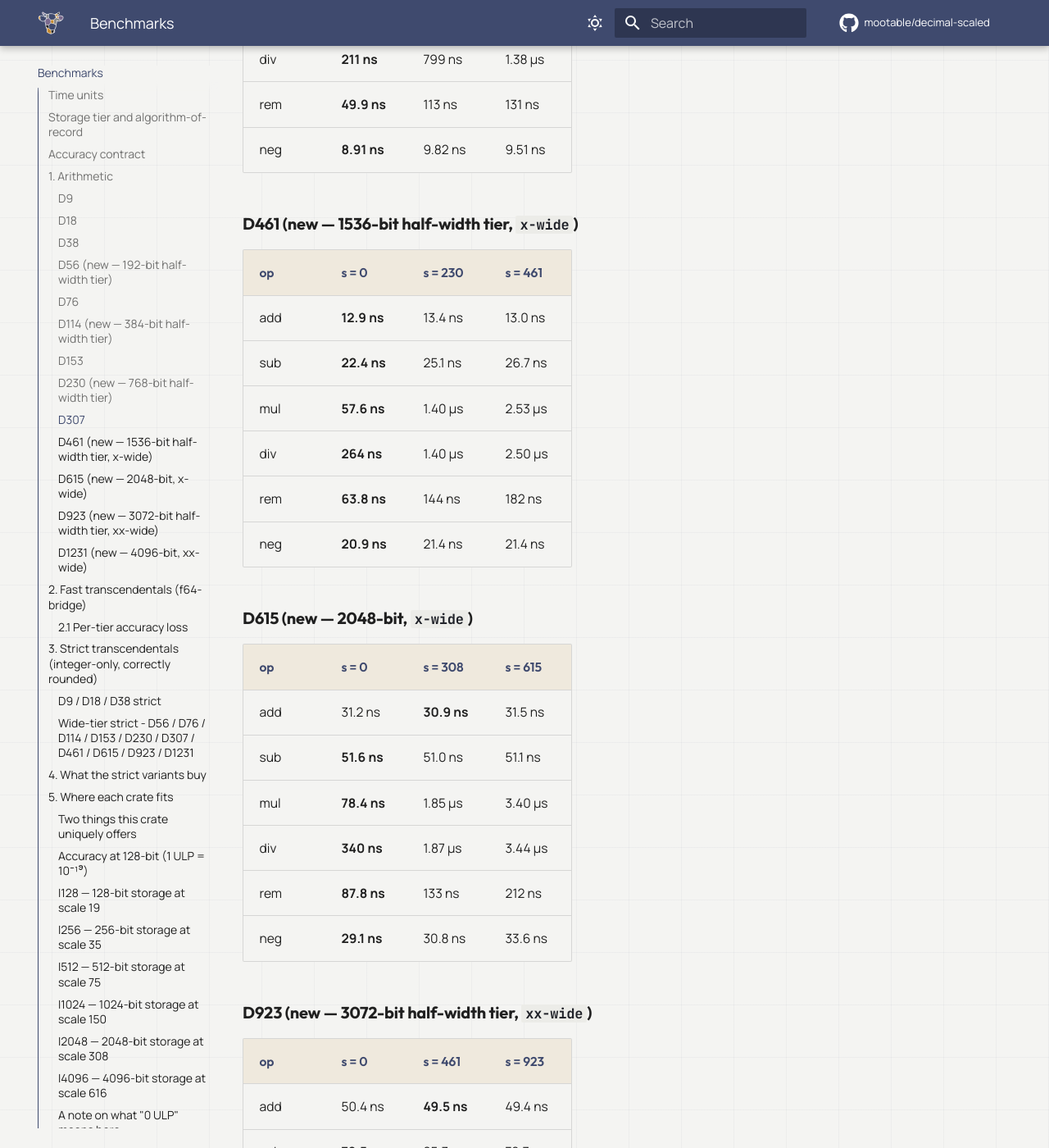
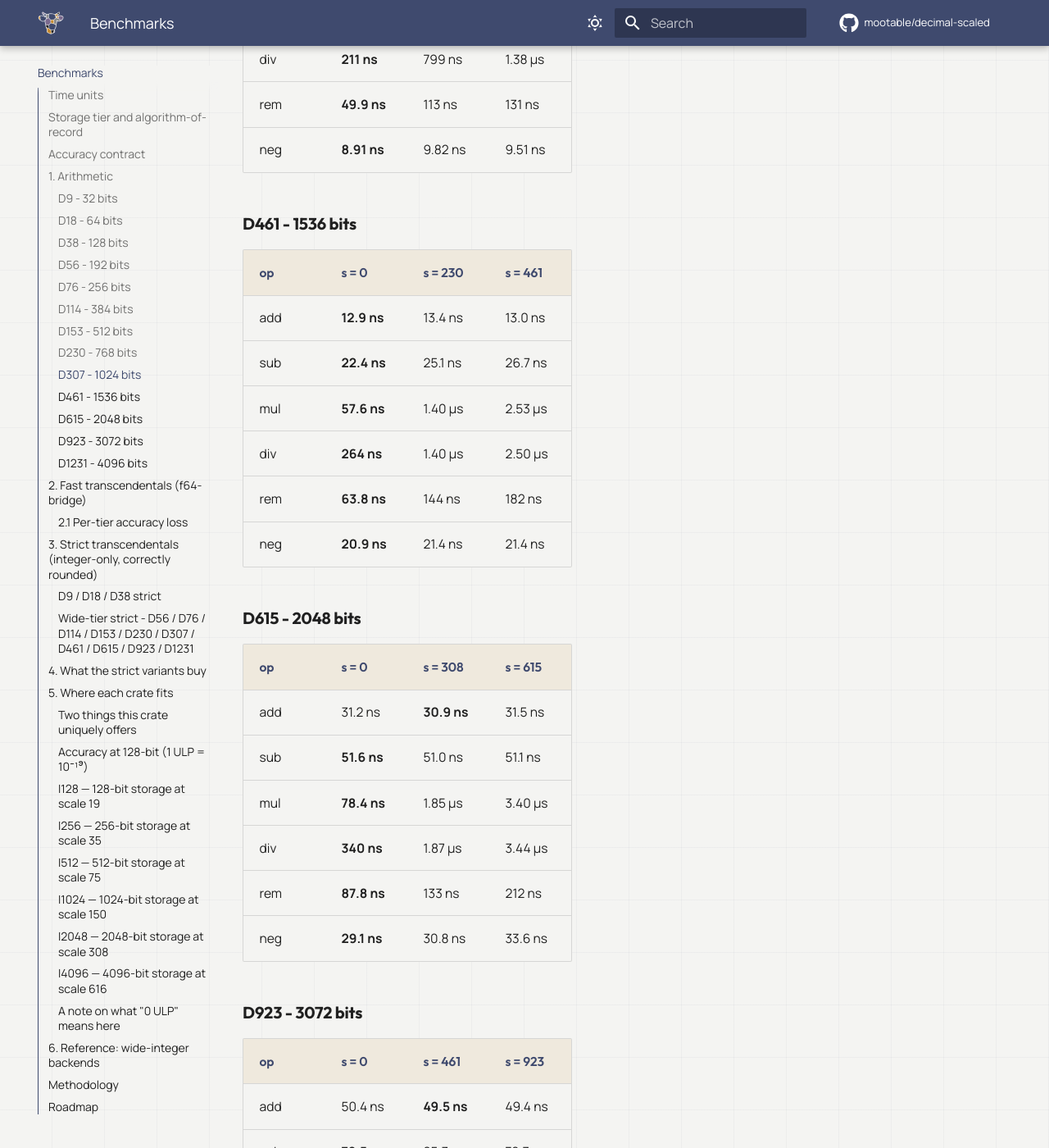
Before and after one commit to mootable/decimal-scaled, an MkDocs documentation site: the page built from docs/benchmarks.md, in a window 1280 px wide and 1400 px high, scrolled down 8414 px. Shown: the whole window at 82% size. Built offline with MkDocs 1.6.1 and Material for MkDocs 9.7.7, drawn with Linux system fonts in a browser that asks for light colours; comment, search, counter and statistics services are not loaded; some of the changed text lies outside the part shown.

Commit message:
docs/benchmarks.md: §1 arithmetic per-tier headings show bit width
Each tier subsection in section 1 (Arithmetic) now reads
'### D{N} - {bits} bits' so the storage size is right next to
the type name when scanning the doc. Drops the parenthetical
'(new — half-width tier)' callouts from the new-tier headings
since the same shape is already in the docs/widths.md overview
table; keeps each heading short and consistent.

```diff
--- a/docs/benchmarks.md
+++ b/docs/benchmarks.md
@@ -127,7 +127,7 @@ Operands `a = from_int(2)`, `b = from_int(1)` - both in-range
 at every public type×scale combo. Six ops: add / sub / mul / div
 / rem / neg.
 
-### D9
+### D9 - 32 bits
 
 | op | s = 0 | s = 5 | s = 9 |
 |---|---|---|---|
@@ -138,7 +138,7 @@ at every public type×scale combo. Six ops: add / sub / mul / div
 | rem | 1.61 ns | **1.61 ns** | 1.62 ns |
 | neg | **257 ps** | 257 ps | 257 ps |
 
-### D18
+### D18 - 64 bits
 
 | op | s = 0 | s = 9 | s = 18 |
 |---|---|---|---|
@@ -149,7 +149,7 @@ at every public type×scale combo. Six ops: add / sub / mul / div
 | rem | **1.61 ns** | 1.72 ns | 2.44 ns |
 | neg | **269 ps** | 270 ps | 268 ps |
 
-### D38
+### D38 - 128 bits
 
 | op | s = 0 | s = 19 | s = 38 |
 |---|---|---|---|
@@ -160,7 +160,7 @@ at every public type×scale combo. Six ops: add / sub / mul / div
 | rem | 8.50 ns | **8.27 ns** | 11.7 ns |
 | neg | **513 ps** | 515 ps | 514 ps |
 
-### D56 (new — 192-bit half-width tier)
+### D56 - 192 bits
 
 | op | s = 0 | s = 28 | s = 56 |
 |---|---|---|---|
@@ -171,7 +171,7 @@ at every public type×scale combo. Six ops: add / sub / mul / div
 | rem | **20.2 ns** | 63.4 ns | 62.3 ns |
 | neg | 1.25 ns | 1.24 ns | **1.20 ns** |
 
-### D76
+### D76 - 256 bits
 
 | op | s = 0 | s = 35 | s = 76 |
 |---|---|---|---|
@@ -182,7 +182,7 @@ at every public type×scale combo. Six ops: add / sub / mul / div
 | rem | **17.0 ns** | 26.7 ns | 161 ns |
 | neg | 1.65 ns | **1.62 ns** | 1.65 ns |
 
-### D114 (new — 384-bit half-width tier)
+### D114 - 384 bits
 
 | op | s = 0 | s = 57 | s = 114 |
 |---|---|---|---|
@@ -193,7 +193,7 @@ at every public type×scale combo. Six ops: add / sub / mul / div
 | rem | **26.7 ns** | 66.7 ns | 77.3 ns |
 | neg | 1.95 ns | 1.97 ns | **1.90 ns** |
 
-### D153
+### D153 - 512 bits
 
 | op | s = 0 | s = 75 | s = 153 |
 |---|---|---|---|
@@ -204,7 +204,7 @@ at every public type×scale combo. Six ops: add / sub / mul / div
 | rem | **23.5 ns** | 43.6 ns | 60.8 ns |
 | neg | 2.69 ns | 2.62 ns | **2.62 ns** |
 
-### D230 (new — 768-bit half-width tier)
+### D230 - 768 bits
 
 | op | s = 0 | s = 115 | s = 230 |
 |---|---|---|---|
@@ -215,7 +215,7 @@ at every public type×scale combo. Six ops: add / sub / mul / div
 | rem | **41.9 ns** | 102 ns | 144 ns |
 | neg | 9.52 ns | 9.37 ns | **9.31 ns** |
 
-### D307
+### D307 - 1024 bits
 
 | op | s = 0 | s = 150 | s = 307 |
 |---|---|---|---|
@@ -226,7 +226,7 @@ at every public type×scale combo. Six ops: add / sub / mul / div
 | rem | **49.9 ns** | 113 ns | 131 ns |
 | neg | **8.91 ns** | 9.82 ns | 9.51 ns |
 
-### D461 (new — 1536-bit half-width tier, `x-wide`)
+### D461 - 1536 bits
 
 | op | s = 0 | s = 230 | s = 461 |
 |---|---|---|---|
@@ -237,7 +237,7 @@ at every public type×scale combo. Six ops: add / sub / mul / div
 | rem | **63.8 ns** | 144 ns | 182 ns |
 | neg | **20.9 ns** | 21.4 ns | 21.4 ns |
 
-### D615 (new — 2048-bit, `x-wide`)
+### D615 - 2048 bits
 
 | op | s = 0 | s = 308 | s = 615 |
 |---|---|---|---|
@@ -248,7 +248,7 @@ at every public type×scale combo. Six ops: add / sub / mul / div
 | rem | **87.8 ns** | 133 ns | 212 ns |
 | neg | **29.1 ns** | 30.8 ns | 33.6 ns |
 
-### D923 (new — 3072-bit half-width tier, `xx-wide`)
+### D923 - 3072 bits
 
 | op | s = 0 | s = 461 | s = 923 |
 |---|---|---|---|
@@ -259,7 +259,7 @@ at every public type×scale combo. Six ops: add / sub / mul / div
 | rem | **127 ns** | 230 ns | 289 ns |
 | neg | **53.2 ns** | 53.2 ns | 53.2 ns |
 
-### D1231 (new — 4096-bit, `xx-wide`)
+### D1231 - 4096 bits
 
 | op | s = 0 | s = 616 | s = 1231 |
 |---|---|---|---|
```
